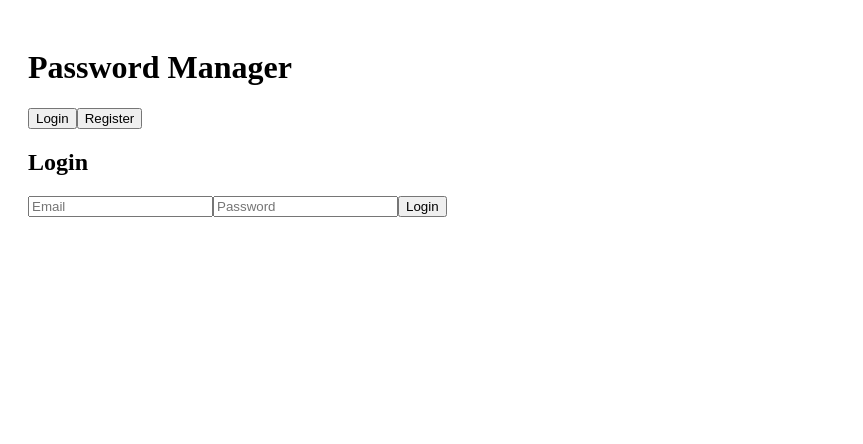
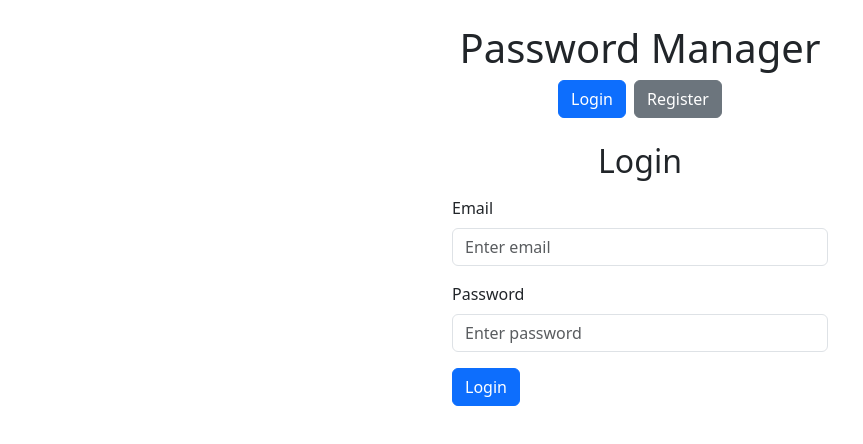
Before and after one commit to SurajNatekar28/password-manager-frontend, a React (Create React App) app: page / in a window 1280 px wide. Shown: the top 444 px of the page, without its empty margins (0-863 px from the left). Built offline with nearby package versions, Linux system fonts and the light colour scheme.

Commit message:
Refactor UI using React Bootstrap

```diff
--- a/src/App.js
+++ b/src/App.js
@@ -2,29 +2,33 @@ import { useState } from "react";
 import Login from "./components/Login";
 import Register from "./components/Register";
 import Vault from "./components/Vault";
+import { Container, Button } from "react-bootstrap";
 
 function App() {
   const [token, setToken] = useState(null);
   const [page, setPage] = useState("login");
 
-  if (!token) {
-    return (
-      <div style={{ padding: "20px" }}>
-        <h1>Password Manager</h1>
-        <button onClick={() => setPage("login")}>Login</button>
-        <button onClick={() => setPage("register")}>Register</button>
-        {page === "login" && <Login setToken={setToken} />}
-        {page === "register" && <Register />}
-      </div>
-    );
-  }
-
   return (
-    <div style={{ padding: "20px" }}>
-      <h1>Password Manager</h1>
-      <button onClick={() => setToken(null)}>Logout</button>
-      <Vault token={token} />
-    </div>
+    <Container className="mt-4">
+      <h1 className="text-center">Password Manager</h1>
+      {!token ? (
+        <>
+          <div className="text-center mb-3">
+            <Button variant="primary" onClick={() => setPage("login")} className="me-2">Login</Button>
+            <Button variant="secondary" onClick={() => setPage("register")}>Register</Button>
+          </div>
+          {page === "login" && <Login setToken={setToken} />}
+          {page === "register" && <Register />}
+        </>
+      ) : (
+        <>
+          <div className="text-end">
+            <Button variant="outline-danger" onClick={() => setToken(null)}>Logout</Button>
+          </div>
+          <Vault token={token} />
+        </>
+      )}
+    </Container>
   );
 }
 
--- a/src/components/Login.js
+++ b/src/components/Login.js
@@ -1,30 +1,38 @@
 import { useState } from "react";
 import axios from "axios";
+import { Form, Button, Container, Alert } from "react-bootstrap";
 
 function Login({ setToken }) {
   const [email, setEmail] = useState("");
   const [password, setPassword] = useState("");
+  const [error, setError] = useState("");
 
   const login = async () => {
     try {
-      const res = await axios.post(`${process.env.REACT_APP_API}/auth/login`, {
-        email,
-        password
-      });
+      const res = await axios.post(`${process.env.REACT_APP_API}/auth/login`, { email, password });
       alert("Login successful!");
       setToken(res.data.token);
     } catch (err) {
-      alert("Login failed. Check credentials.");
+      setError("Login failed. Check credentials.");
     }
   };
 
   return (
-    <div>
-      <h2>Login</h2>
-      <input placeholder="Email" value={email} onChange={e => setEmail(e.target.value)} />
-      <input placeholder="Password" type="password" value={password} onChange={e => setPassword(e.target.value)} />
-      <button onClick={login}>Login</button>
-    </div>
+    <Container className="mt-4" style={{ maxWidth: "400px" }}>
+      <h2 className="text-center mb-3">Login</h2>
+      {error && <Alert variant="danger">{error}</Alert>}
+      <Form>
+        <Form.Group className="mb-3">
+          <Form.Label>Email</Form.Label>
+          <Form.Control value={email} onChange={e => setEmail(e.target.value)} placeholder="Enter email" />
+        </Form.Group>
+        <Form.Group className="mb-3">
+          <Form.Label>Password</Form.Label>
+          <Form.Control type="password" value={password} onChange={e => setPassword(e.target.value)} placeholder="Enter password" />
+        </Form.Group>
+        <Button variant="primary" onClick={login} block="true">Login</Button>
+      </Form>
+    </Container>
   );
 }
 
--- a/src/components/Register.js
+++ b/src/components/Register.js
@@ -1,29 +1,37 @@
 import { useState } from "react";
 import axios from "axios";
+import { Form, Button, Container, Alert } from "react-bootstrap";
 
 function Register() {
   const [email, setEmail] = useState("");
   const [password, setPassword] = useState("");
+  const [message, setMessage] = useState("");
 
   const register = async () => {
     try {
-       await axios.post(`${process.env.REACT_APP_API}/auth/register`, {
-        email,
-        password
-      });
-      alert("Registered successfully!");
+      await axios.post(`${process.env.REACT_APP_API}/auth/register`, { email, password });
+      setMessage("Registered successfully!");
     } catch (err) {
-      alert("Registration failed. Email might already exist.");
+      setMessage("Registration failed. Email might already exist.");
     }
   };
 
   return (
-    <div>
-      <h2>Register</h2>
-      <input placeholder="Email" value={email} onChange={e => setEmail(e.target.value)} />
-      <input placeholder="Password" type="password" value={password} onChange={e => setPassword(e.target.value)} />
-      <button onClick={register}>Register</button>
-    </div>
+    <Container className="mt-4" style={{ maxWidth: "400px" }}>
+      <h2 className="text-center mb-3">Register</h2>
+      {message && <Alert variant={message.includes("success") ? "success" : "danger"}>{message}</Alert>}
+      <Form>
+        <Form.Group className="mb-3">
+          <Form.Label>Email</Form.Label>
+          <Form.Control value={email} onChange={e => setEmail(e.target.value)} placeholder="Enter email" />
+        </Form.Group>
+        <Form.Group className="mb-3">
+          <Form.Label>Password</Form.Label>
+          <Form.Control type="password" value={password} onChange={e => setPassword(e.target.value)} placeholder="Enter password" />
+        </Form.Group>
+        <Button variant="success" onClick={register} block="true">Register</Button>
+      </Form>
+    </Container>
   );
 }
 
--- a/src/components/Vault.js
+++ b/src/components/Vault.js
@@ -1,77 +1,66 @@
 import { useEffect, useState } from "react";
 import axios from "axios";
+import { Container, Form, Button, ListGroup, Row, Col, Alert } from "react-bootstrap";
 
 function Vault({ token }) {
   const [vault, setVault] = useState([]);
   const [site, setSite] = useState("");
   const [newPassword, setNewPassword] = useState("");
+  const [error, setError] = useState("");
 
-  // ✅ Inline fetchVault inside useEffect to avoid dependency warning
   useEffect(() => {
     const fetchVault = async () => {
       try {
         const res = await axios.get(`${process.env.REACT_APP_API}/vault/get`, {
-          headers: {
-            Authorization: `Bearer ${token}`
-          }
+          headers: { Authorization: `Bearer ${token}` }
         });
         setVault(res.data);
-      } catch (err) {
-        alert("Failed to load vault.");
+      } catch {
+        setError("Failed to load vault.");
       }
     };
-
     fetchVault();
-  }, [token]); // ✅ token as dependency
+  }, [token]);
 
   const addPassword = async () => {
     try {
-      await axios.post(`${process.env.REACT_APP_API}/vault/add`, {
-        site_name: site,
-        password: newPassword
-      }, {
-        headers: {
-          Authorization: `Bearer ${token}`
-        }
+      await axios.post(`${process.env.REACT_APP_API}/vault/add`, { site_name: site, password: newPassword }, {
+        headers: { Authorization: `Bearer ${token}` }
       });
-      alert("Password added.");
-      // Fetch again after adding
       const res = await axios.get(`${process.env.REACT_APP_API}/vault/get`, {
-        headers: {
-          Authorization: `Bearer ${token}`
-        }
+        headers: { Authorization: `Bearer ${token}` }
       });
       setVault(res.data);
-      setSite("");
-      setNewPassword("");
-    } catch (err) {
-      alert("Failed to add password.");
+      setSite(""); setNewPassword(""); setError("");
+    } catch {
+      setError("Failed to add password.");
     }
   };
 
   return (
-    <div>
-      <h2>🔐 Your Vault</h2>
-      <ul>
-        {vault.map((entry, index) => (
-          <li key={index}>
+    <Container className="mt-4">
+      <h2 className="mb-3">🔐 Your Vault</h2>
+      {error && <Alert variant="danger">{error}</Alert>}
+      <ListGroup className="mb-4">
+        {vault.map((entry, i) => (
+          <ListGroup.Item key={i}>
             <strong>{entry.site_name}</strong>: {entry.password}
-          </li>
+          </ListGroup.Item>
         ))}
-      </ul>
-      <h3>Add New Password</h3>
-      <input
-        placeholder="Site"
-        value={site}
-        onChange={e => setSite(e.target.value)}
-      />
-      <input
-        placeholder="Password"
-        value={newPassword}
-        onChange={e => setNewPassword(e.target.value)}
-      />
-      <button onClick={addPassword}>Add</button>
-    </div>
+      </ListGroup>
+      <h4>Add New Password</h4>
+      <Row>
+        <Col>
+          <Form.Control placeholder="Site" value={site} onChange={e => setSite(e.target.value)} />
+        </Col>
+        <Col>
+          <Form.Control placeholder="Password" value={newPassword} onChange={e => setNewPassword(e.target.value)} />
+        </Col>
+        <Col xs="auto">
+          <Button onClick={addPassword}>Add</Button>
+        </Col>
+      </Row>
+    </Container>
   );
 }
 
--- a/src/index.js
+++ b/src/index.js
@@ -1,6 +1,7 @@
 import React from 'react';
 import ReactDOM from 'react-dom/client';
 import App from './App';
+import 'bootstrap/dist/css/bootstrap.min.css';
 
 const root = ReactDOM.createRoot(document.getElementById('root'));
 root.render(
```
Also changed, not shown: package.json (+8 -1 lines), 1 other file (tests, documents, lock files or other folders).
